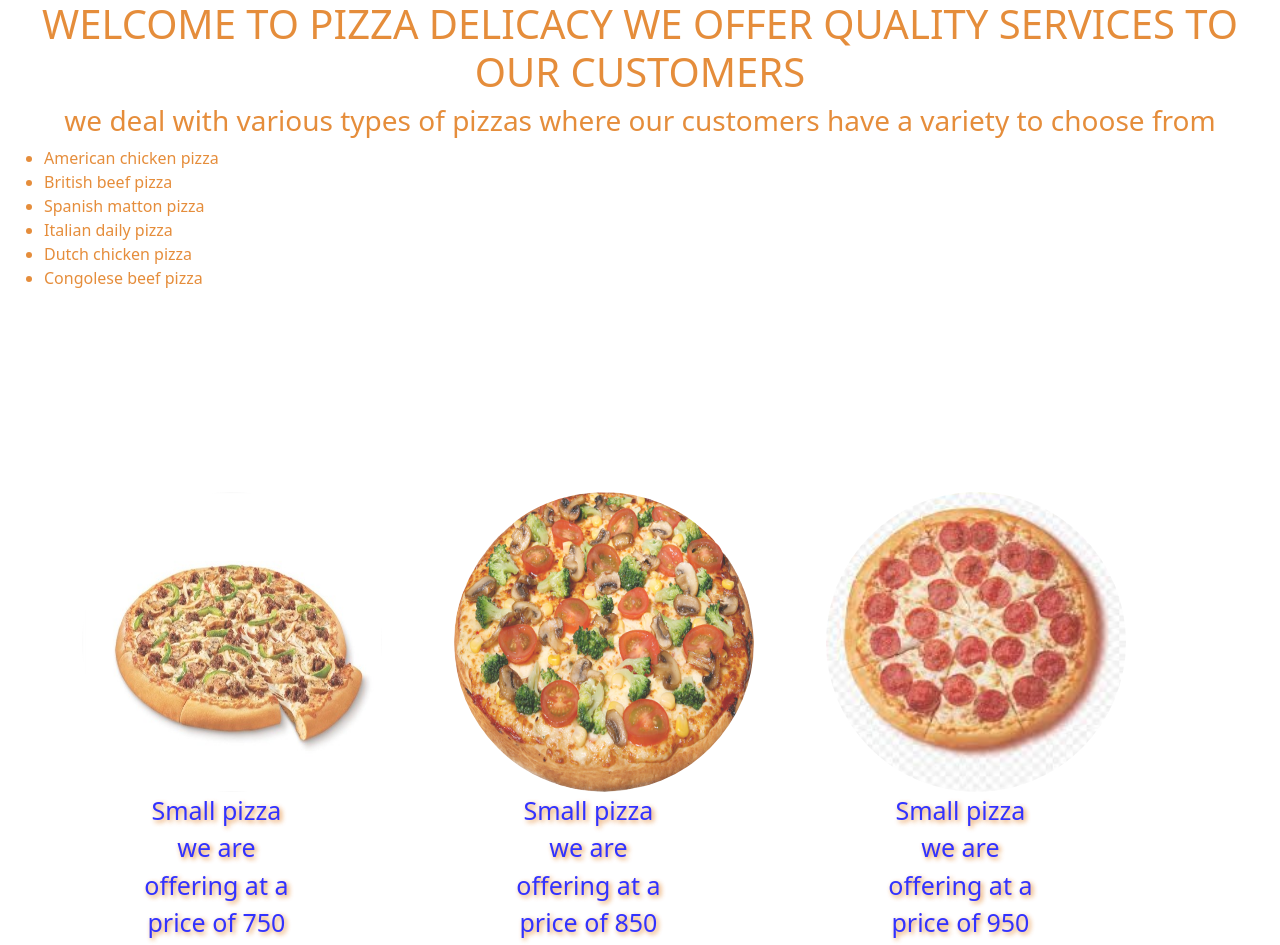
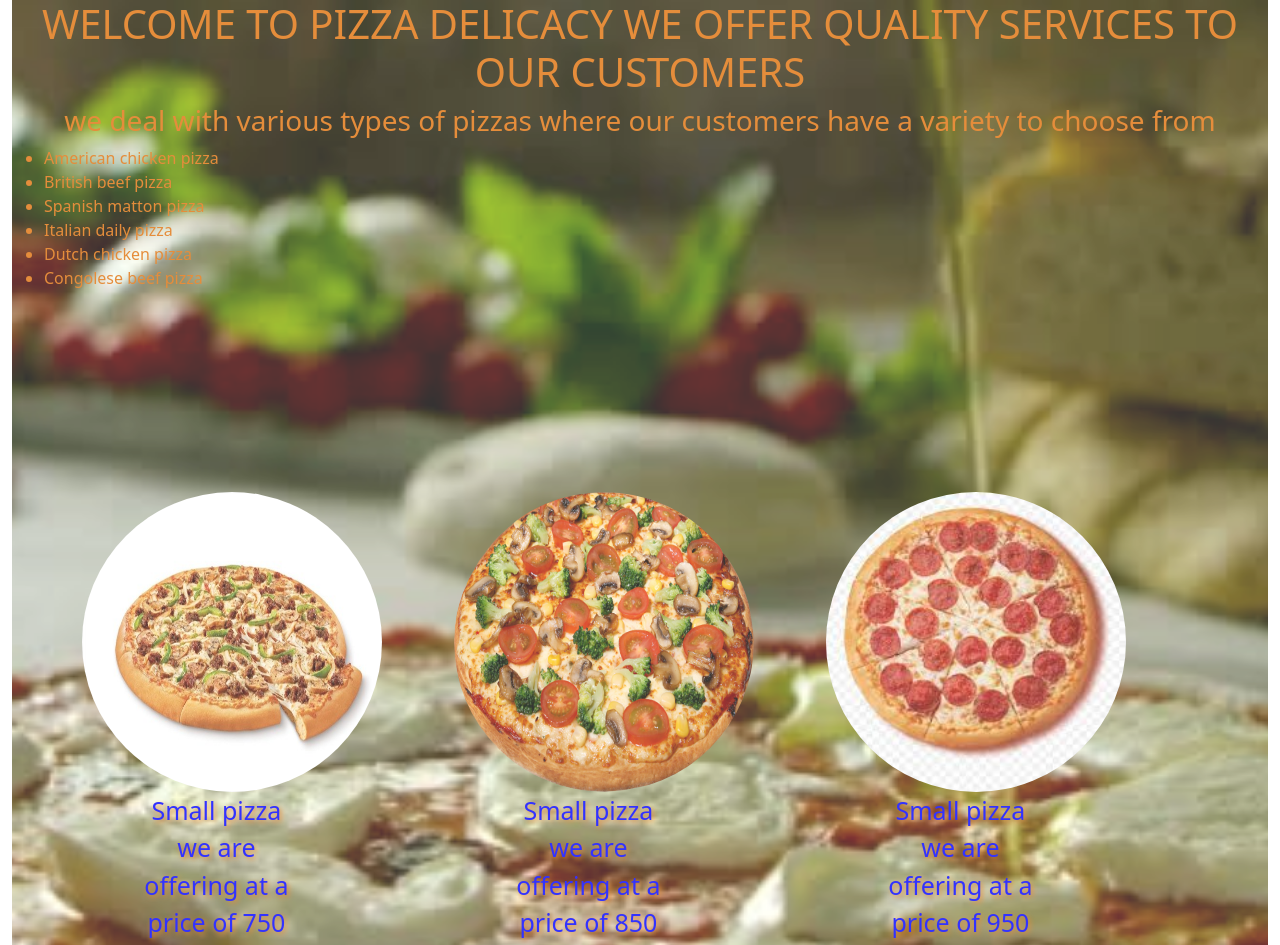
Before and after one commit to kinyuajoseph2014/pizza, a plain HTML site: page index.html in a window 1280 px wide. Shown: the top 945 px of the page. Drawn offline with nearby package versions, Linux system fonts and the light colour scheme; the site is published under a folder, as on GitHub Pages, so addresses that start at the root find nothing.

Commit message:
third commit

```diff
--- a/css/style.css
+++ b/css/style.css
@@ -1,5 +1,5 @@
     .background {
-        background-image: url(/images/food2.jpg);
+        background-image: url("../images/food2.jpg");
         /* padding-bottom: 20%; */
         background-repeat: no-repeat;
         background-size: cover;
```
